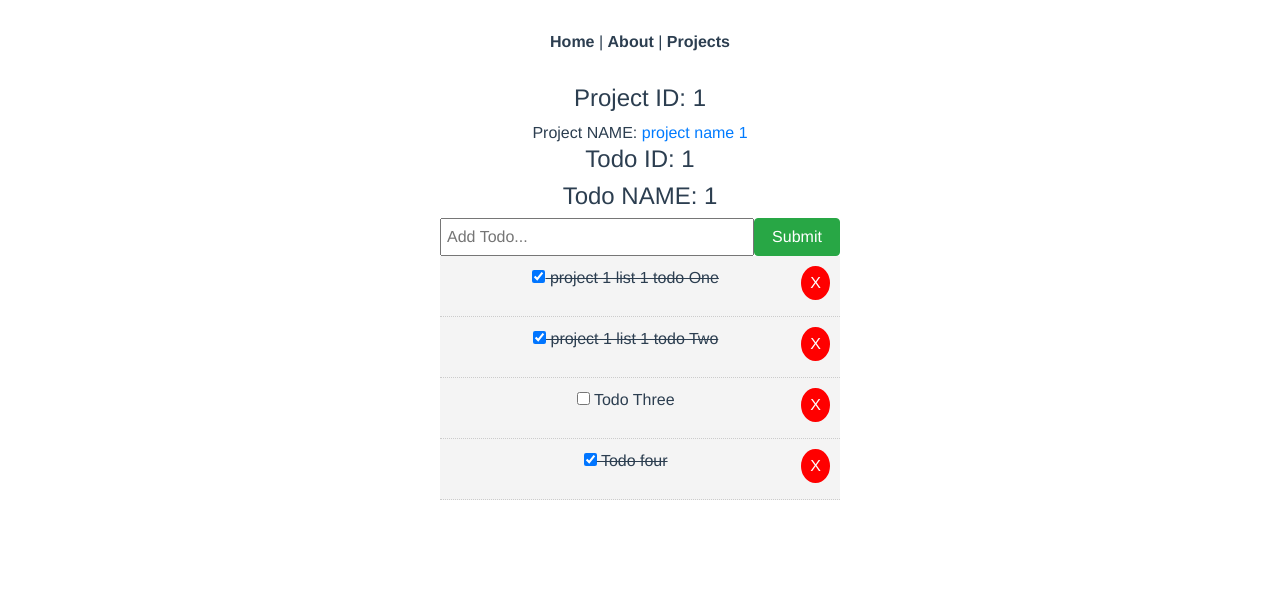
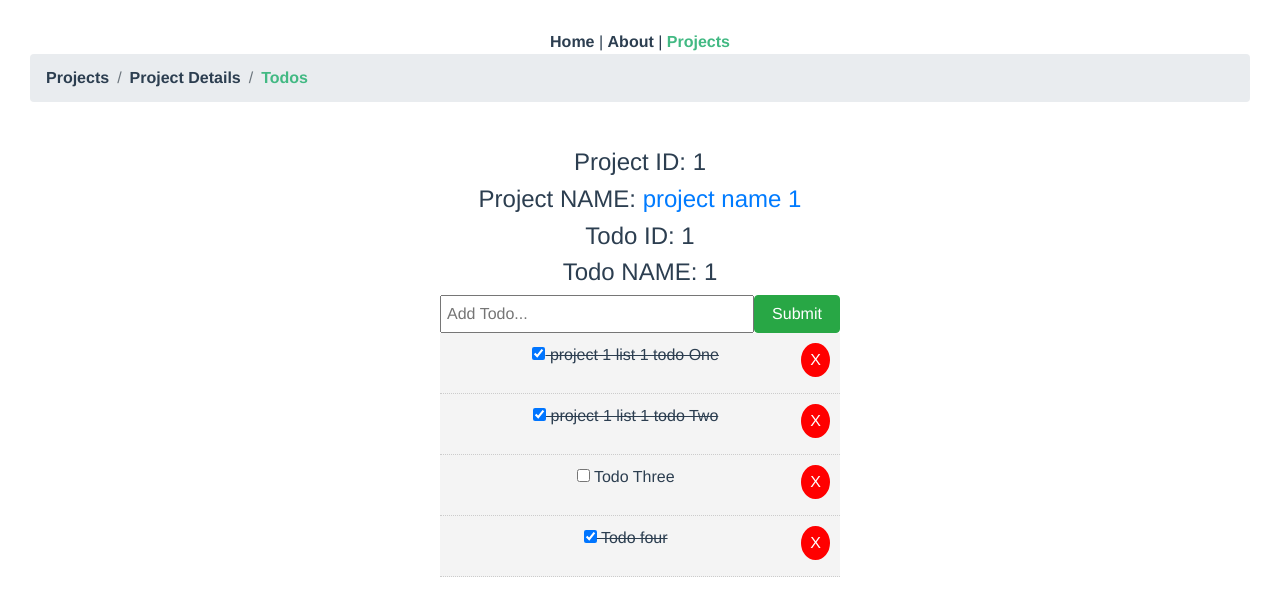
Before and after one commit to AissamYekhlef/todo-vue, a Vue app: page /projects/1/todos/1 in a window 1280 px wide. Shown: the top 616 px of the page. Built offline with nearby package versions, Linux system fonts and the light colour scheme.

Commit message:
Fixed the nav active links

```diff
--- a/src/App.vue
+++ b/src/App.vue
@@ -3,7 +3,30 @@
     <div id="nav">
       <router-link to="/">Home</router-link> |
       <router-link to="/about">About</router-link> |
-      <router-link :to="{ name: 'Projects'}">Projects</router-link>
+
+      <router-link :to="{ name: 'Projects'}" :class="{ 'router-link-exact-active' : navShow()  }">Projects</router-link>
+      <nav aria-label="breadcrumb" v-if="navShow()">
+        <ol class="breadcrumb">
+          <li class="breadcrumb-item"><router-link :to="{ name: 'Projects'}">Projects</router-link></li>
+          <li class="breadcrumb-item" aria-current="page" v-if="this.$route.name === 'ProjectDetails' || this.$route.name === 'Todos'">
+            <router-link :to="{
+              name: 'ProjectDetails',
+              params: {
+                project_id: this.$route.params.project_id
+              }
+            }">Project Details</router-link>
+          </li>
+          <li class="breadcrumb-item active" aria-current="page" v-if="this.$route.name === 'Todos'">
+            <router-link :to="{
+              name: 'Todos',
+              params: {
+                project_id: this.$route.params.project_id,
+                todo_id: this.$route.params.todo_id
+              }
+            }"> Todos </router-link>
+          </li>
+        </ol>
+      </nav>
     </div>
     <router-view/>
   </div>
@@ -12,7 +35,23 @@
 <script>
 export default {
   mounted(){
-    console.log(this.$route.params.id)
+    console.log(this.$route.params.id);
+    console.log(this.path);
+  },
+  data(){
+    return {
+      path : window.location.pathname,
+    }
+  },
+  methods :{
+    navShow() {
+      let path = window.location.pathname;
+      if(path.startsWith('/projects')){
+        return true;
+      } else {
+        return false;
+      }
+    }
   }
 }
 
--- a/src/components/Todos.vue
+++ b/src/components/Todos.vue
@@ -2,10 +2,11 @@
     <div>
         <div>
             <h4>Project ID: {{ $route.params.project_id }}</h4>
-            <span>Project NAME:</span>
+            <h4>Project NAME:
             <router-link :to="{ name:'ProjectDetails', params:{project_id: $route.params.project_id} }">
                 project name 1
             </router-link>
+            </h4>
             <!-- <h2>Project NAME: {{ project.name }}</h2> -->
             <h4>Todo ID: {{ $route.params.todo_id }}</h4>
             <h4>Todo NAME: {{ $route.params.todo_id }}</h4>
```
